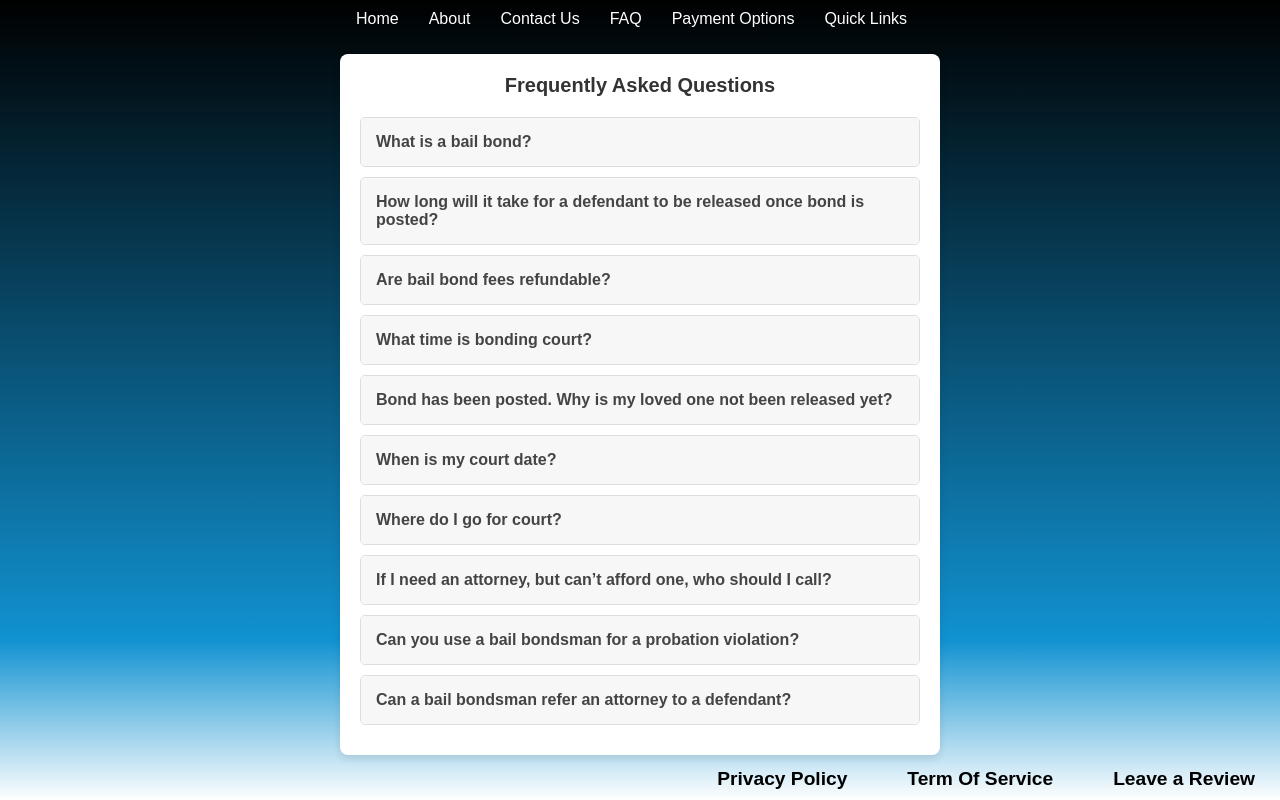
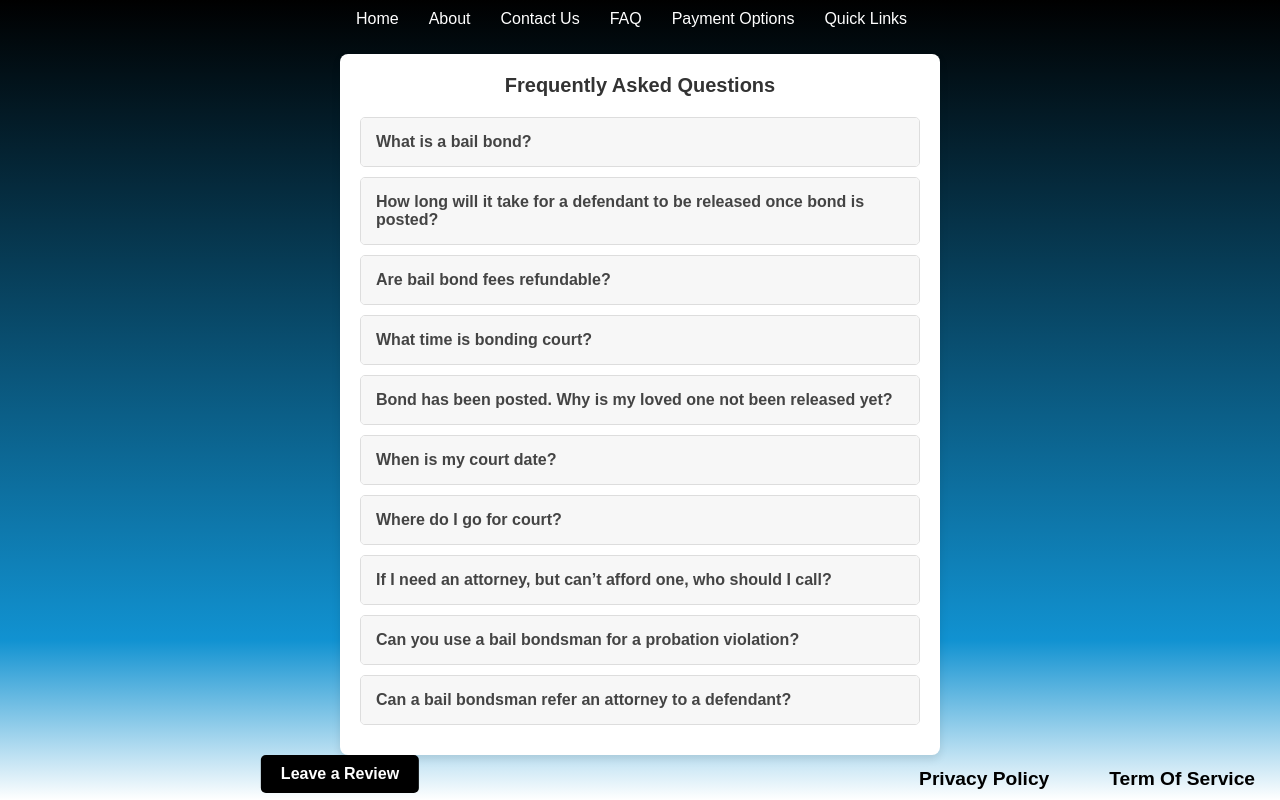
Before and after one commit to BigTimePlaya207/Capstone-Bail-Bond-Website, a React (Create React App) app in the folder capstone/: page /faq in a window 1280 px wide. Built offline with nearby package versions, Linux system fonts and the light colour scheme.

Commit message:
Updated 1

```diff
--- a/capstone/src/components/Footer.jsx
+++ b/capstone/src/components/Footer.jsx
@@ -1,25 +1,19 @@
-import React from 'react';
+//Import react Library
+import React from 'react'
+//Import Link Component for navigation between pages
 import { Link } from 'react-router-dom';
 
+//Define the Footer functional component
 function Footer() {
-  return (
-    <div className='footer'>
-      <ul className='footer-menu'>
-        <li><Link to="/privacy">Privacy Policy</Link></li>
-        <li><Link to="/term">Term Of Service</Link></li>
-        <li>
-          <a
-            href="https://g.page/r/Ca8Aqhe_jumTEBE/review"
-            target="_blank"
-            rel="noopener noreferrer"
-            className="review-button"
-          >
-            Leave a Review
-          </a>
-        </li>
-      </ul>
-    </div>
-  );
+    return (
+        <div className='footer'>
+            <ul color='black' className='footer-menu'>{/* Unordered list of items */}
+                <li><Link to="/privacy">Privacy Policy</Link></li>{/* Link to Privacy Policy page */}
+                <li><Link to="/term">Term Of Service</Link></li>{/* Link to Term of Service page */}
+            </ul>
+        </div>
+    )
 }
 
-export default Footer;
+
+export default Footer
--- /dev/null
+++ b/capstone/src/components/ReviewButton.jsx
@@ -0,0 +1,36 @@
+// Import react library
+import React from "react";
+function LeaveReviewButton() {
+    return (
+      <a
+        href="https://g.page/r/Ca8Aqhe_jumTEBE/review" // Link to go to review page
+        target="_blank"  // Opens the link in a new tab
+        rel="noopener noreferrer"  // Security measure to prevent access to the window object from the new page
+        style={styles.button}  // Inline styles for the button
+      >
+        Leave a Review
+      </a>
+    );
+  }
+
+  const styles = {
+    button: {
+      bottom: "1px", // Positions the button 1 pixel from the bottom of the viewport
+      left: "50%", // Positions the button 700 pixles from the left side of the viewport
+      transform: "translateX(-50%)",
+      padding: '10px 20px', // Adds padding of 10px vertically and 20px horizontally inside the button
+      fontSize: '16px', // Sets font size of the button text
+      fontWeight: 'bold', // Makes the button text bold
+      color: 'white', // Sets the text color of the button to white
+      backgroundColor: 'black',  // Green button background
+      border: 'none', // Removes the default button of the border
+      borderRadius: '5px', // Rounds the corner of button with a radius of 5 pixles
+      textDecoration: 'none',  // Remove underline from the link
+      cursor: 'pointer', // Changes the cursor to a pointer when hovering over the button
+      transition: 'background-color 0.3s ease', // Adds a smooth transition effect for background changes
+      zIndex: 1000, // Sets the stacking of order of the button to ensure it appears above other elements
+      display: 'inline-block' // Makes the button an inline-block element to respect width and height
+    }
+  };
+
+  export default LeaveReviewButton;
--- a/capstone/src/layout/MainLayout.jsx
+++ b/capstone/src/layout/MainLayout.jsx
@@ -4,6 +4,8 @@ import React from 'react'
 import Navbar from '../components/Navbar'
 // Import Footer component for the bottom of the layout
 import Footer from '../components/Footer'
+// Import LeaveReviewButton component for user feedback
+import LeaveReviewButton from '../components/ReviewButton'
 // Import MainLAyout
 import './MainLayout.css';
 
@@ -13,6 +15,7 @@ function MainLayout({ children }) {
         <div>
             <Navbar></Navbar> {/* Render the Navbar component */}
             <div>{children}</div> {/* Render child components or content passed to MainLayout */}
+            <LeaveReviewButton></LeaveReviewButton> {/* Render the button for leaving a review */}
             <Footer></Footer> {/* Render the Footer component */}
         </div>
     )
```
